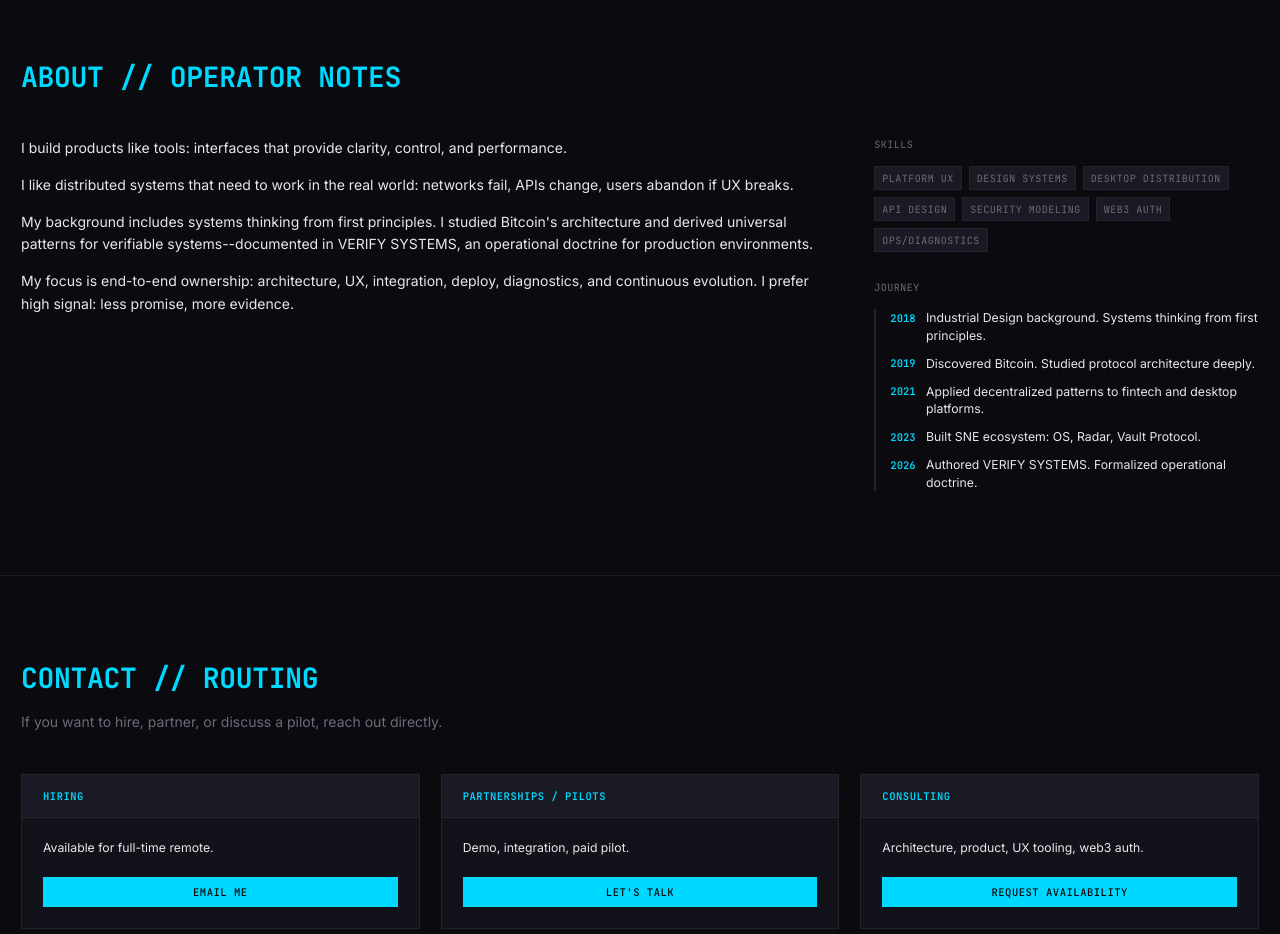
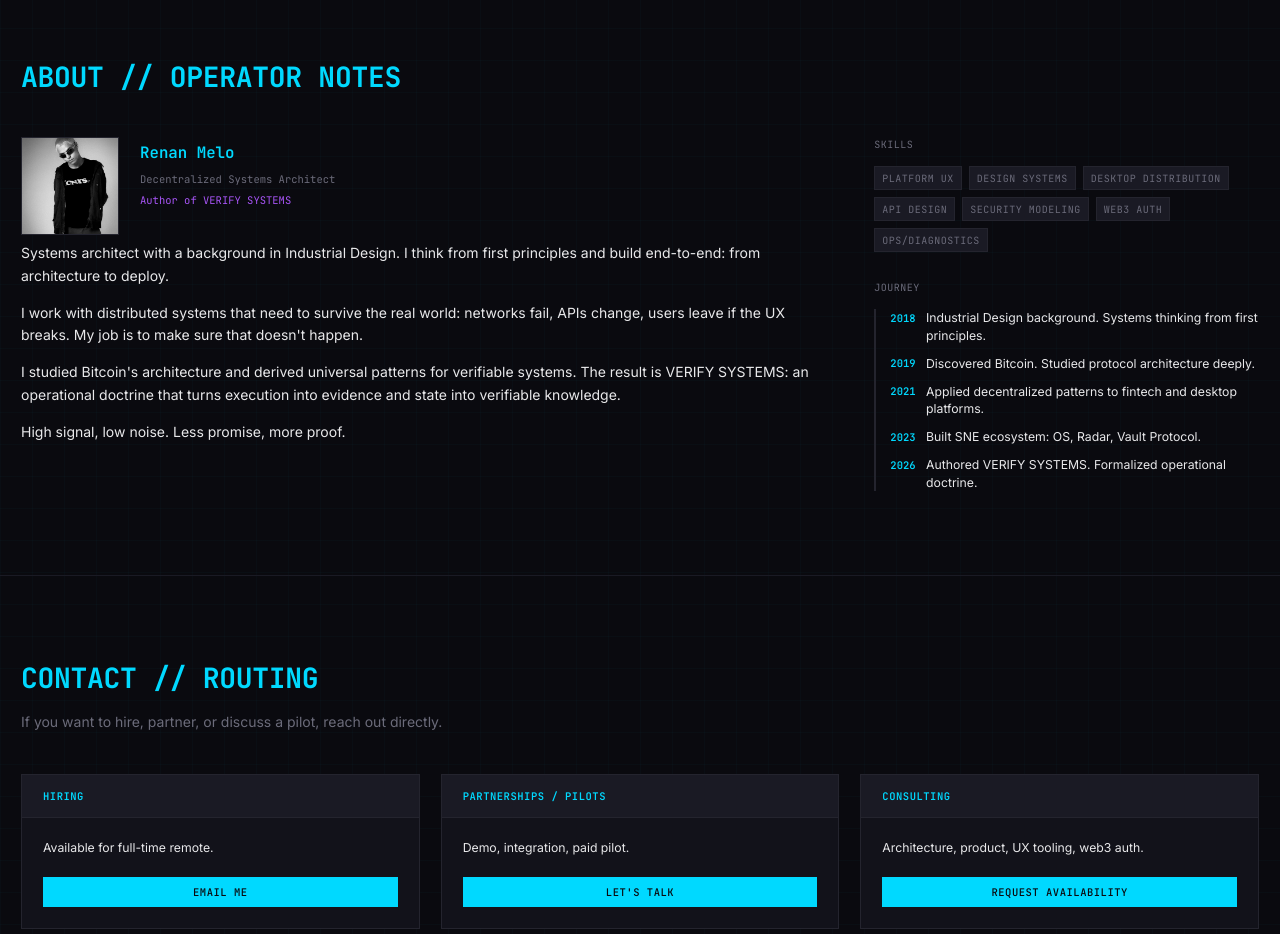
Before and after one commit to 4LFR3Dv1/Portfolio, a React (Vite) app: page / in a window 1280 px wide. Shown: the part 5700-6634 px from the top of the page. Built offline with nearby package versions, Linux system fonts and the light colour scheme.

Commit message:
feat: add photo + rewrite About section bio text

```diff
--- a/src/app/components/about-section.tsx
+++ b/src/app/components/about-section.tsx
@@ -28,12 +28,37 @@ export function AboutSection() {
       </div>
 
       <div className="grid lg:grid-cols-3 gap-12">
-        {/* Left: Bio */}
-        <div className="lg:col-span-2 space-y-4 text-base leading-relaxed" style={{ color: 'var(--terminal-text)' }}>
-          <p>{t('about.p1')}</p>
-          <p>{t('about.p2')}</p>
-          <p>{t('about.p3')}</p>
-          <p>{t('about.p4')}</p>
+        {/* Left: Photo + Bio */}
+        <div className="lg:col-span-2 space-y-6">
+          {/* Photo */}
+          <div className="flex items-start gap-6 mb-2">
+            <div className="flex-shrink-0 w-28 h-28 border border-[var(--border-default)] bg-[var(--surface-2)] overflow-hidden">
+              <img
+                src="/docs/EDIT RENAN 1.png"
+                alt="Renan Melo"
+                className="w-full h-full object-cover grayscale hover:grayscale-0 transition-all duration-500"
+              />
+            </div>
+            <div className="space-y-2 pt-1">
+              <div className="font-mono text-lg font-semibold" style={{ color: 'var(--electric-blue)' }}>
+                Renan Melo
+              </div>
+              <div className="font-mono text-xs" style={{ color: 'var(--terminal-muted)' }}>
+                Decentralized Systems Architect
+              </div>
+              <div className="font-mono text-xs" style={{ color: '#a855f7' }}>
+                Author of VERIFY SYSTEMS
+              </div>
+            </div>
+          </div>
+
+          {/* Bio */}
+          <div className="space-y-4 text-base leading-relaxed" style={{ color: 'var(--terminal-text)' }}>
+            <p>{t('about.p1')}</p>
+            <p>{t('about.p2')}</p>
+            <p>{t('about.p3')}</p>
+            <p>{t('about.p4')}</p>
+          </div>
         </div>
 
         {/* Right: Skills + Timeline */}
--- a/src/app/context/language-context.tsx
+++ b/src/app/context/language-context.tsx
@@ -57,10 +57,10 @@ const translations: Record<Language, Record<string, string>> = {
 
         // About
         'about.title': 'ABOUT // OPERATOR NOTES',
-        'about.p1': 'I build products like tools: interfaces that provide clarity, control, and performance.',
-        'about.p2': 'I like distributed systems that need to work in the real world: networks fail, APIs change, users abandon if UX breaks.',
-        'about.p3': 'My background includes systems thinking from first principles. I studied Bitcoin\'s architecture and derived universal patterns for verifiable systems--documented in VERIFY SYSTEMS, an operational doctrine for production environments.',
-        'about.p4': 'My focus is end-to-end ownership: architecture, UX, integration, deploy, diagnostics, and continuous evolution. I prefer high signal: less promise, more evidence.',
+        'about.p1': 'Systems architect with a background in Industrial Design. I think from first principles and build end-to-end: from architecture to deploy.',
+        'about.p2': 'I work with distributed systems that need to survive the real world: networks fail, APIs change, users leave if the UX breaks. My job is to make sure that doesn\'t happen.',
+        'about.p3': 'I studied Bitcoin\'s architecture and derived universal patterns for verifiable systems. The result is VERIFY SYSTEMS: an operational doctrine that turns execution into evidence and state into verifiable knowledge.',
+        'about.p4': 'High signal, low noise. Less promise, more proof.',
         'about.skills': 'SKILLS',
         'about.journey': 'JOURNEY',
         'about.timeline.1': 'Industrial Design background. Systems thinking from first principles.',
@@ -196,10 +196,10 @@ const translations: Record<Language, Record<string, string>> = {
 
         // About
         'about.title': 'SOBRE // NOTAS DO OPERADOR',
-        'about.p1': 'Eu construo produtos como ferramentas: interfaces que dão clareza, controle e performance.',
-        'about.p2': 'Gosto de sistemas distribuídos que precisam funcionar no mundo real: rede falha, APIs mudam, usuários abandonam se a UX quebra.',
-        'about.p3': 'Minha formação inclui pensamento sistêmico a partir de primeiros princípios. Estudei a arquitetura do Bitcoin e derivei padrões universais para sistemas verificáveis--documentados em VERIFY SYSTEMS, uma doutrina operacional para ambientes de produção.',
-        'about.p4': 'Meu foco é end-to-end ownership: arquitetura, UX, integração, deploy, diagnósticos e evolução contínua. Tenho preferência por alto sinal: menos promessa, mais evidência.',
+        'about.p1': 'Arquiteto de sistemas com background em Design Industrial. Penso a partir de primeiros principios e construo end-to-end: da arquitetura ao deploy.',
+        'about.p2': 'Trabalho com sistemas distribuidos que precisam sobreviver ao mundo real: rede falha, APIs mudam, usuarios abandonam se a UX quebra. Meu trabalho e garantir que isso nao aconteca.',
+        'about.p3': 'Estudei a arquitetura do Bitcoin e derivei padroes universais para sistemas verificaveis. O resultado e VERIFY SYSTEMS: uma doutrina operacional que transforma execucao em evidencia e estado em conhecimento verificavel.',
+        'about.p4': 'Alto sinal, baixo ruido. Menos promessa, mais prova.',
         'about.skills': 'HABILIDADES',
         'about.journey': 'JORNADA',
         'about.timeline.1': 'Background em Design Industrial. Pensamento sistemico desde primeiros principios.',
```
